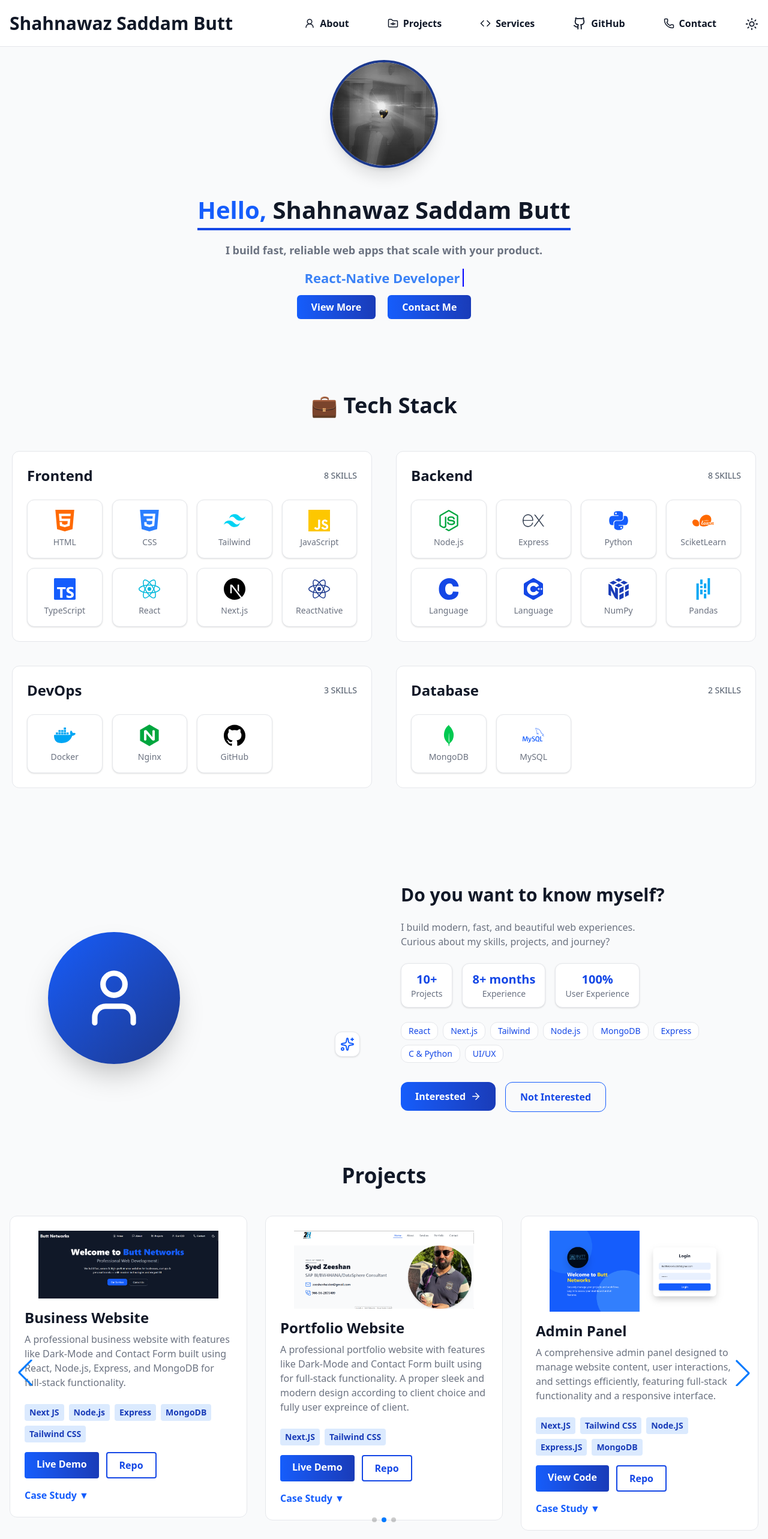
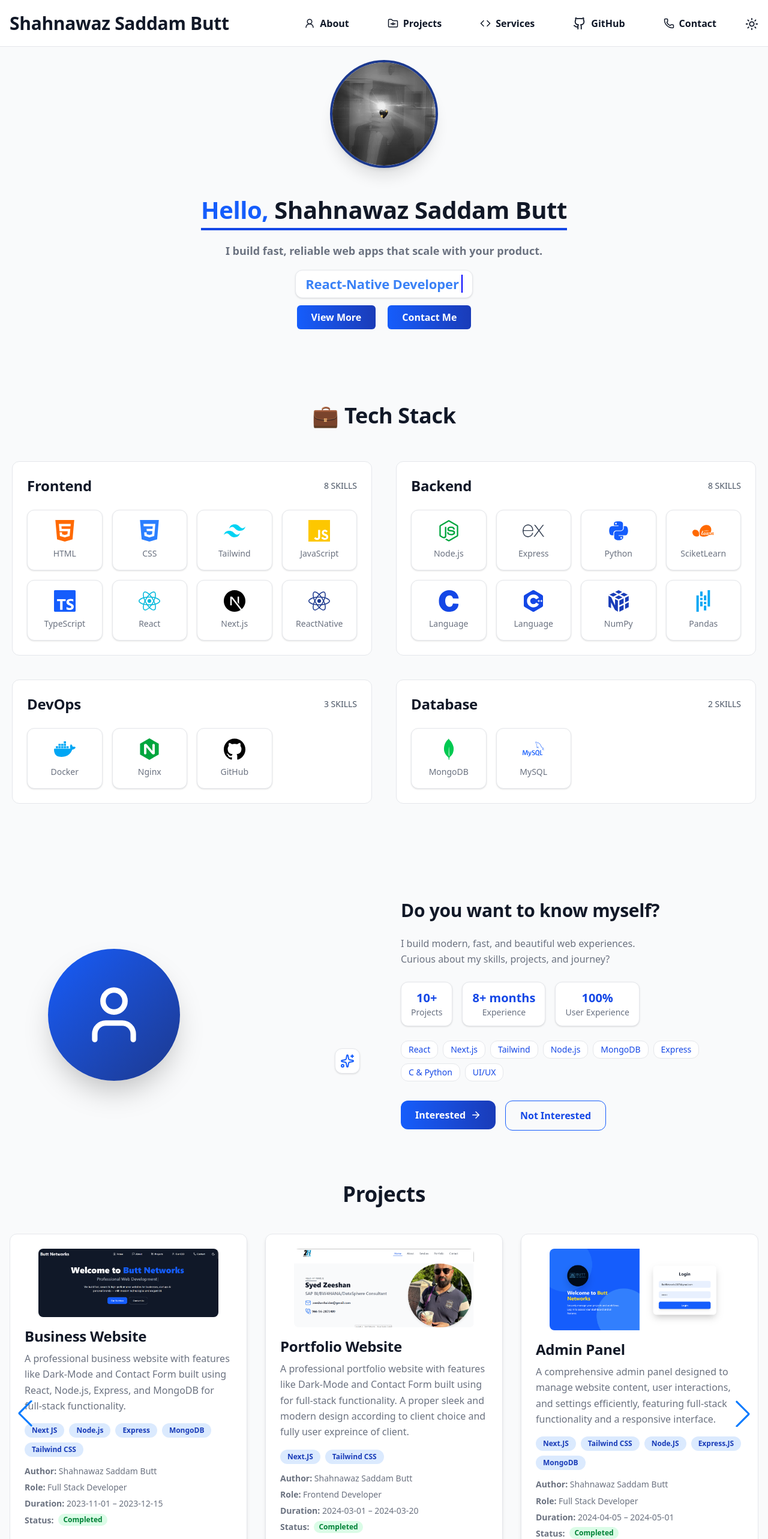
Before and after one commit to ShahanwazSaddam144/portfolio, a Next.js app: page / in a window 1280 px wide. Shown: the top 2566 px of the page at 60% size. Built offline with nearby package versions, Linux system fonts and the light colour scheme.

Commit message:
more updates

```diff
--- a/app/Data/projectsData.js
+++ b/app/Data/projectsData.js
@@ -31,7 +31,7 @@ export const projects = [
     email: "shahnawaz@example.com",
     startDate: "2023-11-01",
     endDate: "2023-12-15",
-    status: "Live",
+    status: "Completed",
     role: "Full Stack Developer",
     category: "Business Website",
   },
@@ -58,7 +58,7 @@ export const projects = [
     slug: "adminpanel-website",
     Heading: "Admin Panel",
     Text: "A comprehensive admin panel designed to manage website content, user interactions, and settings efficiently, featuring full-stack functionality and a responsive interface.",
-    demoLink: "https://github.com/ShahanwazSaddam144/admin-panel",
+    demoLink: "https://admin-dashboard.buttnetworks.com",
     Repo: "https://github.com/ShahanwazSaddam144/admin-panel",
     image: "/ProjectImages/adminhome.png",
     technologies: [
@@ -74,7 +74,7 @@ export const projects = [
     email: "shahnawaz@example.com",
     startDate: "2024-04-05",
     endDate: "2024-05-01",
-    status: "In Progress",
+    status: "Completed",
     role: "Full Stack Developer",
     category: "Admin Dashboard",
   },
@@ -84,7 +84,7 @@ export const projects = [
     Text: "Built a performant e-commerce demo that demonstrates secure checkout, mobile-first UX, and an admin view — ideal as an MVP for small businesses.",
     demoLink: "https://github.com/ShahanwazSaddam144/admin-panel",
     Repo: "https://github.com/ShahanwazSaddam144/Key---Chains",
-    image: "/ProjectImages/KeyChains.png",
+    image: "/ProjectImages/keychains.png",
     technologies: [
       "Next.JS",
       "Tailwind CSS",
--- a/app/components/Home.js
+++ b/app/components/Home.js
@@ -20,11 +20,10 @@ const techStacks = [
   "Tailwind CSS",
   "SQL",
   "C Language",
-  "C++ Language"
+  "C++ Language",
 ];
 
 const Home_ = () => {
-
   const [text, setText] = useState("");
   const [msgIndex, setMsgIndex] = useState(0);
   const [charIndex, setCharIndex] = useState(0);
@@ -94,7 +93,6 @@ const Home_ = () => {
     <>
       <section className="mt-15 px-4 sm:px-8 mb-15 lg:px-16">
         <div className="flex flex-col justify-center items-center gap-10">
-
           {/* IMAGE */}
           <Image
             src="/developer.jpg"
@@ -120,11 +118,25 @@ const Home_ = () => {
               I build fast, reliable web apps that scale with your product.
             </p>
 
-
             {/* ROLE TYPEWRITER */}
-            <h1 className=" text-center mt-3 font-bold text-[18px] sm:text-[20px] md:text-[22px] text-gray-700 mb-3">
-              <span className="Role-Text border-r-2 border-blue-600 pr-1 animate-caret">
-                {text}
+            <h1 className="text-center mt-3 mb-3">
+              <span
+                className="
+                TypewriterContainer
+    inline-block
+    px-4 py-1.5
+    rounded-full
+    bg-blue-50
+    border border-blue-200
+    text-[18px] sm:text-[20px] md:text-[22px]
+    font-bold
+    text-blue-700
+    shadow-sm
+  "
+              >
+                <span className="Role-Text border-r-2 border-blue-600 pr-1 animate-caret">
+                  {text}
+                </span>
               </span>
             </h1>
 
--- a/app/components/Projects.js
+++ b/app/components/Projects.js
@@ -1,6 +1,6 @@
 "use client";
 
-import React, { useState } from "react";
+import React from "react";
 import Image from "next/image";
 import Link from "next/link";
 
@@ -17,13 +17,6 @@ export default function Projects({ limit = 10, single = false }) {
   const displayedProjects = single
     ? projects.slice(0, 1)
     : projects.slice(0, limit);
-
-  // Track which project card is expanded
-  const [expandedIndex, setExpandedIndex] = useState(null);
-
-  const toggleExpand = (index) => {
-    setExpandedIndex(expandedIndex === index ? null : index);
-  };
 
   return (
     <section
@@ -49,46 +42,88 @@ export default function Projects({ limit = 10, single = false }) {
       >
         {displayedProjects.map((project, index) => (
           <SwiperSlide key={index} className="flex">
-            <div className="Projects-Container bg-gray-100 rounded-xl p-6 flex flex-col h-auto">
-              <div className="relative w-full mb-4 flex justify-center">
+            <div className="Projects-Container bg-gray-100 rounded-xl p-6 flex flex-col h-full shadow-md hover:shadow-xl transition">
+
+              {/* Image (Clickable via slug) */}
+              <Link href={`/projects/${project.slug}`}>
+                <div className="relative w-full mb-4 flex justify-center cursor-pointer">
                   <Image
                     src={project.image}
                     alt={project.Heading}
                     width={300}
                     height={300}
-                  className="object-cover"
+                    className="object-cover rounded-lg"
                   />
                 </div>
+              </Link>
 
-              <h2 className="font-bold text-2xl mb-2 text-gray-900">
+              {/* Title (Clickable via slug) */}
+              <Link href={`/projects/${project.slug}`}>
+                <h2 className="font-bold text-2xl mb-2 text-gray-900 hover:text-blue-700 transition cursor-pointer">
                   {project.Heading}
                 </h2>
+              </Link>
 
-              <p className="text-gray-700 mb-2">{project.Text}</p>
-
-              <div className="flex flex-wrap gap-2 mt-4 mb-4">
+              {/* Description */}
+              <p className="text-gray-700 mb-4">
+                {project.Text}
+              </p>
+{/* Tech Stack */}
+<div className="flex flex-wrap gap-2 mb-3">
   {project.technologies.map((tech, idx) => (
     <span
       key={idx}
-                    className="bg-blue-100 text-blue-800 px-2 py-1 rounded text-sm font-semibold"
+      className="bg-blue-100 text-blue-800 px-3 py-1 rounded-full text-xs font-semibold"
     >
       {tech}
     </span>
   ))}
 </div>
 
-              <div className="mt-auto flex gap-3 flex-wrap mb-2">
+{/* Project Meta Info */}
+<div className="text-sm text-gray-600 space-y-1 mb-5">
+  <p>
+    <span className="font-semibold">Author:</span> {project.author}
+  </p>
+
+  <p>
+    <span className="font-semibold">Role:</span> {project.role}
+  </p>
+
+  <p>
+    <span className="font-semibold">Duration:</span>{" "}
+    {project.startDate} – {project.endDate}
+  </p>
+
+  <p className="flex items-center gap-2">
+    <span className="font-semibold">Status:</span>
+    <span
+      className={`px-2 py-0.5 rounded-full text-xs font-bold
+        ${
+          project.status === "Completed"
+            ? "bg-green-100 text-green-700"
+            : project.status === "In Progress"
+            ? "bg-yellow-100 text-yellow-700"
+            : "bg-blue-100 text-blue-700"
+        }`}
+    >
+      {project.status}
+    </span>
+  </p>
+</div>
+
+
+              {/* Buttons */}
+              <div className="mt-auto flex gap-3 flex-wrap">
                 {project.demoLink && (
                   <a
                     href={project.demoLink}
                     target="_blank"
                     rel="noopener noreferrer"
-                    className="bg-gradient-to-r from-blue-600 to-blue-800 px-5 py-2 rounded text-white font-bold"
+                    className="bg-gradient-to-r from-blue-600 to-blue-800 px-5 py-2 rounded-lg text-white font-bold hover:opacity-90 transition"
                   >
                     {project.demoLink.endsWith(".apk")
                       ? "Download App"
-                      : project.Heading === "Admin Panel"
-                      ? "View Code"
                       : "Live Demo"}
                   </a>
                 )}
@@ -98,33 +133,13 @@ export default function Projects({ limit = 10, single = false }) {
                     href={project.Repo}
                     target="_blank"
                     rel="noopener noreferrer"
-                    className="border-2 border-blue-700 text-blue-700 px-5 py-2 rounded font-bold hover:bg-blue-700 hover:text-white transition"
+                    className="border-2 border-blue-700 text-blue-700 px-5 py-2 rounded-lg font-bold hover:bg-blue-700 hover:text-white transition"
                   >
                     Repo
                   </a>
                 )}
               </div>
 
-              {/* ✅ Case Study Toggle */}
-              <button
-                onClick={() => toggleExpand(index)}
-                className="mt-2 text-left text-blue-600 hover:underline font-semibold inline-block"
-              >
-                Case Study {expandedIndex === index ? "▲" : "▼"}
-              </button>
-
-              {/* ✅ Expanded details */}
-              {expandedIndex === index && (
-                <div className="mt-4 text-gray-800 space-y-2 border-t pt-3">
-                  <div><span className="font-bold">Author:</span> {project.author}</div>
-                  <div><span className="font-bold">Email:</span> {project.email}</div>
-                  <div><span className="font-bold">Role:</span> {project.role}</div>
-                  <div><span className="font-bold">Category:</span> {project.category}</div>
-                  <div><span className="font-bold">Status:</span> {project.status}</div>
-                  <div><span className="font-bold">Start Date:</span> {project.startDate}</div>
-                  <div><span className="font-bold">End Date:</span> {project.endDate}</div>
-                </div>
-              )}
             </div>
           </SwiperSlide>
         ))}
--- a/app/globals.css
+++ b/app/globals.css
@@ -33,20 +33,20 @@ body {
 }
 
 /* --------------------
-   🌓 Dark Mode Tokens
+   🌓 Dark Mode Tokens (PRO)
 -------------------- */
 body.dark-mode {
-  --bg-main: rgb(3, 10, 22);
-  --bg-secondary: rgb(7, 18, 36);
-  --bg-card: rgb(10, 25, 47);
+  --bg-main: #020617;            /* near-black blue */
+  --bg-secondary: #020617;
+  --bg-card: #020617;
 
-  --border: rgb(25, 45, 80);
+  --border: rgba(148, 163, 184, 0.14);
 
-  --text-main: rgb(229, 231, 235);
-  --text-muted: rgb(156, 163, 175);
+  --text-main: #e5e7eb;
+  --text-muted: #94a3b8;
 
-  --primary: rgb(59, 130, 246);
-  --primary-soft: rgba(59, 130, 246, 0.25);
+  --primary: #60a5fa;
+  --primary-soft: rgba(96, 165, 250, 0.25);
 }
 
 /* --------------------
@@ -63,6 +63,7 @@ body.dark-mode {
 .Navbar {
   background-color: var(--bg-secondary);
   border-bottom: 1px solid var(--border);
+  backdrop-filter: blur(6px);
 }
 
 /* --------------------
@@ -73,11 +74,22 @@ body.dark-mode {
 .Projects-Container,
 .Services-Container,
 .Stack-Elements,
+.TypewriterContainer,
 .Footer {
   background-color: var(--bg-card);
   border: 1px solid var(--border);
   border-radius: 0.75rem;
-  transition: background-color 0.3s ease, border-color 0.3s ease;
+  transition:
+    background-color 0.3s ease,
+    border-color 0.3s ease,
+    box-shadow 0.3s ease;
+}
+
+body.dark-mode .Container,
+body.dark-mode .Stack-Container,
+body.dark-mode .Projects-Container,
+body.dark-mode .Services-Container {
+  box-shadow: 0 10px 30px rgba(2, 6, 23, 0.6);
 }
 
 /* --------------------
@@ -87,10 +99,12 @@ h1,
 h2,
 h3 {
   color: var(--text-main);
+  letter-spacing: -0.01em;
 }
 
 p {
   color: var(--text-muted);
+  line-height: 1.65;
 }
 
 /* --------------------
@@ -109,8 +123,8 @@ p {
   color: var(--text-muted);
 }
 
- body.dark-mode .Services-Details{
-  @apply text-gray-300
+body.dark-mode .Services-Details {
+  @apply text-gray-300;
 }
 
 /* --------------------
@@ -118,6 +132,7 @@ p {
 -------------------- */
 .Image-Border {
   border: 1px solid var(--border);
+  border-radius: 0.5rem;
 }
 
 /* --------------------
@@ -162,18 +177,18 @@ p {
 }
 
 ::-webkit-scrollbar-thumb {
-  background-color: rgba(59, 130, 246, 0.35);
+  background-color: rgba(96, 165, 250, 0.35);
   border-radius: 10px;
 }
 
 ::-webkit-scrollbar-thumb:hover {
-  background-color: rgba(59, 130, 246, 0.65);
+  background-color: rgba(96, 165, 250, 0.65);
 }
 
 /* Firefox */
 * {
   scrollbar-width: thin;
-  scrollbar-color: rgba(59, 130, 246, 0.4) transparent;
+  scrollbar-color: rgba(96, 165, 250, 0.4) transparent;
 }
 
 /* --------------------
```
Lines whose indentation alone changed are shown as unchanged.
